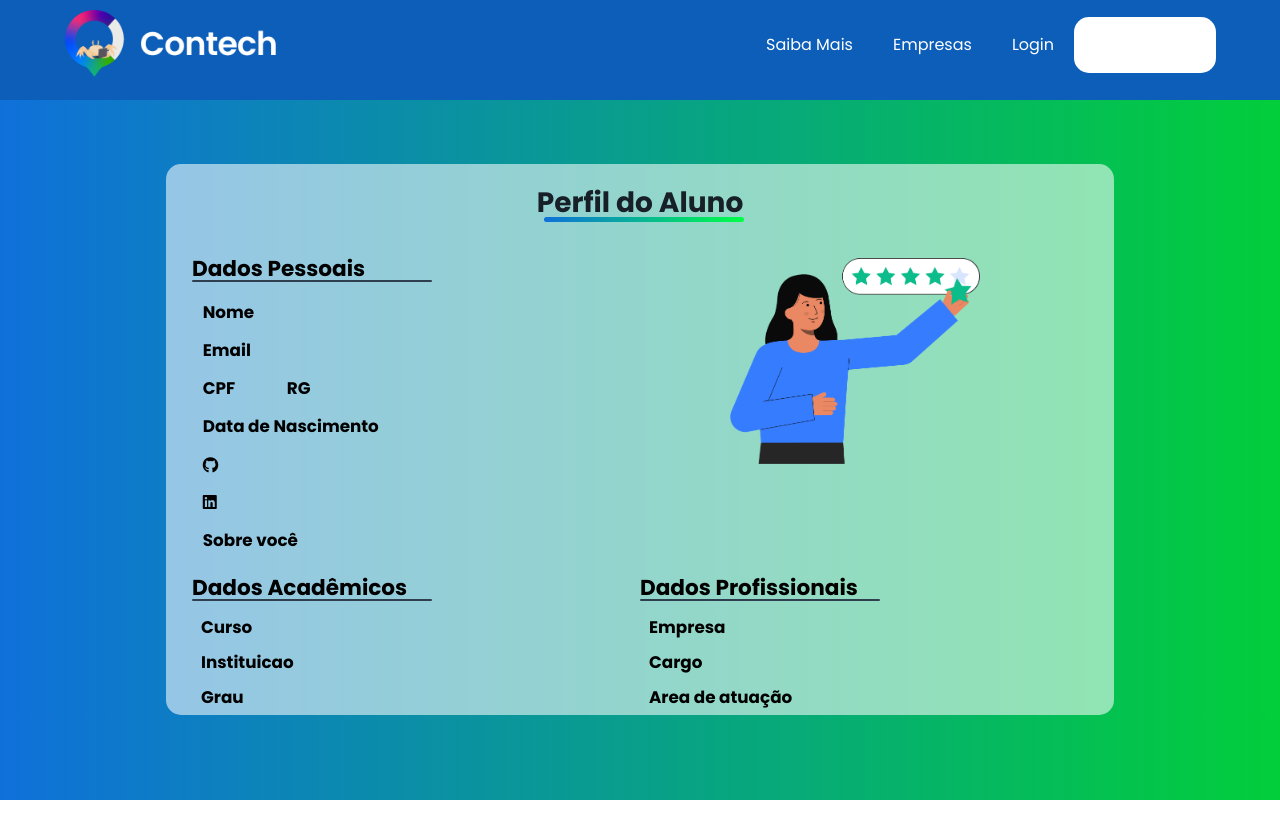
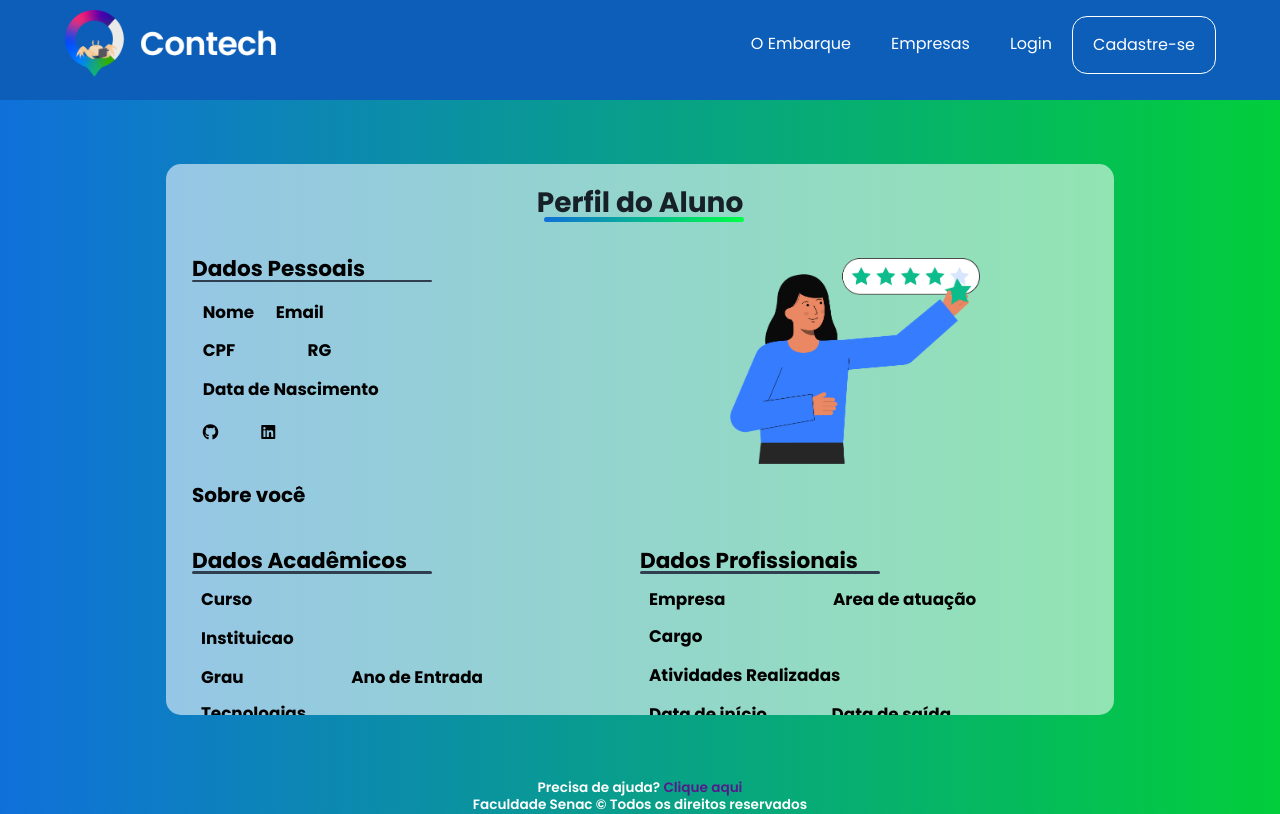
Before and after one commit to Andrevss/Contech, a plain HTML site: page Front-end/pages/tela6.html in a window 1280 px wide. Drawn offline with Linux system fonts and the light colour scheme; no server answers.

Commit message:
ajeitando detalhes finais no front-end

```diff
--- a/Front-end/css/tela2.css
+++ b/Front-end/css/tela2.css
@@ -129,7 +129,7 @@ body {
     flex-wrap: wrap;
     justify-content: space-between;
     align-items: center;
-    padding: 0 2rem 0 2rem;
+    padding: 0 1.8rem 0 2rem;
 }
 
 .form-inputs{
@@ -244,6 +244,10 @@ body {
     margin-top: 5%;
 }
 
+.form-footer a{
+    text-decoration: none;
+}
+
 @media(max-width: 1140) {
     .conteudoPrincipal-esquerda{
         display: none;
--- a/Front-end/css/tela3.css
+++ b/Front-end/css/tela3.css
@@ -179,6 +179,7 @@ body {
 .form-botoes button a{
     text-decoration: none;
     color: #fff;
+    font-weight: 600;
 }
 
 .form-botoes button[id="login"]{
@@ -230,3 +231,15 @@ body {
     padding-right: 42%;
     margin-bottom: 1%;
 }
+
+footer{
+    color: #fff;
+    margin-top: 5%;
+    display: flex;
+    font-size: 0.85rem;
+    flex-direction: column;
+    align-items: center;
+    justify-content: center;
+    line-height: 125%;
+    font-weight: 600;
+}
--- a/Front-end/css/tela5.css
+++ b/Front-end/css/tela5.css
@@ -101,11 +101,11 @@ body {
 }
 
 .instituicao{
-    width: 20%;
+    width: 27%;
 }
 
 .cpf{
-    width: 12%;
+    width: 10%;
 }
 
 .curso{
--- a/Front-end/css/tela6.css
+++ b/Front-end/css/tela6.css
@@ -48,8 +48,7 @@ body {
 }
 
 .cabecalhoPrincipal-nav-link-cadastre{
-    background-color: #fff;
-
+    border: 1px solid #fff;
     border-radius: 15px;
 }
 
@@ -111,13 +110,22 @@ img{
     width: 70%;
 }
 
+.flex{
+    display: flex;
+}
+
 .container h3{
     font-size: 1.35rem;
     padding-bottom: 2%;
     font-weight: bolder;
-
 }
 
+.container h4{
+    font-size: 0.80rem;
+    font-weight: 600;
+    color: #2D3748;
+    margin-top: 1%;
+}
 .container h3::after{
     content:'';
     display: block;
@@ -139,17 +147,41 @@ img{
     display: flex;
 }
 
-.inicio, .grau{
-    margin-right: 20%;
+.anoEntrada, .area{
+    margin-left: 20%;
+}
+
+.saida{
+    margin-left: 15%;
 }
 
 .cpf{
     margin-right: 10%;
 }
 
+.rg, .linkedin{
+    margin-left: 4%;
+}
+
 .perfil-P p, .perfil-FA p, .perfil-DP p{
     font-size: 1.05rem;
     font-weight: bold;
+}
+
+.sobre{
+    margin: 2% 0 2% 0;
+}
+
+.sobre p{
+    font-size: 1.25rem;
+    font-weight: bold;
+}
+
+.sobre h4{
+    font-size: 0.90rem;
+    font-weight: 600;
+    text-align: justify;
+
 }
 
 .perfil-dividido{
@@ -176,3 +208,19 @@ img{
 .padding{
     padding: 2%;
 }
+
+footer{
+    color: #fff;
+    margin-top: 5%;
+    display: flex;
+    font-size: 0.85rem;
+    flex-direction: column;
+    align-items: center;
+    justify-content: center;
+    line-height: 125%;
+    font-weight: 600;
+}
+
+footer a{
+    text-decoration: none;
+}
--- a/Front-end/pages/tela6.html
+++ b/Front-end/pages/tela6.html
@@ -15,7 +15,7 @@
                 <img src="../Img/Logo - white.png" alt="">
             </div>
             <nav class="cabecalhoPrincipal-nav">
-                <a class="cabecalhoPrincipal-nav-link" href="../pages/tela4.html">Saiba Mais</a>
+                <a class="cabecalhoPrincipal-nav-link" href="../pages/tela4.html">O Embarque</a>
                 <a class="cabecalhoPrincipal-nav-link" href="#">Empresas</a>
                 <a class="cabecalhoPrincipal-nav-link" href="/Front-end/pages/tela3.html">Login</a>
                 <a class="cabecalhoPrincipal-nav-link cabecalhoPrincipal-nav-link-cadastre" href="#">Cadastre-se</a>
@@ -30,6 +30,7 @@
             <div class="perfil">
                 <div class="perfil-P">
                     <h3>Dados Pessoais</h3>
+                    <div class="flex">
                         <div class="padding nome">
                             <p>Nome</p>
                             <h4 id="nome"></h4>
@@ -38,7 +39,8 @@
                             <p>Email</p>
                             <h4 id="email"></h4>
                         </div>
-                    <div class="padding dados-numeros">
+                    </div>
+                    <div class="padding flex">
                         <div class="cpf">
                             <p>CPF</p>
                             <h4 id="cpf"></h4>
@@ -52,6 +54,7 @@
                         <p>Data de Nascimento</p>
                         <h4 id="dataNasc"></h4>
                     </div>
+                    <div class="flex">
                         <div class="padding github">
                             <i class="fa-brands fa-github"></i>
                             <h4 id="github"></h4>
@@ -60,14 +63,15 @@
                             <i class="fa-brands fa-linkedin"></i>
                             <h4 id="linkedin"></h4>
                         </div>
-                    <div class="padding sobre">
-                        <p>Sobre você</p>
-                        <h4 id="sobre"></h4>
                     </div>
                 </div>
                 <div class="perfil-img">
                     <img src="../Img/Group 25.png">
                 </div>
+            </div>
+            <div class="sobre">
+                <p>Sobre você</p>
+                <h4 id="sobre"></h4>
             </div>
             <section class="perfil-dividido">
                 <div class="perfil-FA">
@@ -80,7 +84,7 @@
                         <p>Instituicao</p>
                         <h4 id="instituicao"></h4>
                     </div>
-                    <div class="paddinggrau-entrada">
+                    <div class="flex">
                         <div class="padding grau">
                             <p>Grau</p>
                             <h4 id="grau"></h4>
@@ -97,17 +101,19 @@
                 </div>
                 <div class="perfil-DP">
                     <h3>Dados Profissionais</h3>
+                    <div class="flex">
                         <div class="padding empresa">
                             <p>Empresa</p>
                             <h4 id="empresa"></h4>
                         </div>
+                        <div class="padding area">
+                            <p>Area de atuação</p>
+                            <h4 id="area"></h4>
+                        </div>
+                    </div>
                     <div class="padding cargo">
                         <p>Cargo</p>
                         <h4 id="cargo"></h4>
-                    </div>
-                    <div class="padding area">
-                        <p>Area de atuação</p>
-                        <h4 id="area"></h4>
                     </div>
                     <div class="padding atividades">
                         <p>Atividades Realizadas</p>
@@ -127,6 +133,10 @@
             </section>
         </div>
     </main>
+    <footer>
+        <p>Precisa de ajuda? <a href="">Clique aqui</a></p>
+        <p>Faculdade Senac © Todos os direitos reservados</p>
+    </footer>
     <script src="../scripts/scripts.js"></script>
 </body>
 </html>
--- a/style.css
+++ b/style.css
@@ -148,24 +148,15 @@ footer a{
 footer{
     font-family: 'Poppins';
     color: #fff;
+    font-size: 0.80rem;
+    font-weight: 600;
     margin-top: 5%;
     display: flex;
     flex-direction: column;
     align-items: center;
     justify-content: center;
     line-height: 125%;
-    font-weight: 600;
 }
-
-.footer-copyright{
-    display: flex;
-    flex-direction: column;
-    justify-content: center;
-    align-items: center;
-    padding-top: 5%;
-}
-
-
 
 
 @media(min-width: 769px){
```
Also changed, not shown: Front-end/pages/tela3.html (+6 -2 lines), Front-end/pages/tela5.html (+1 -1 lines), index.html (+4 -4 lines). Lines whose indentation alone changed are shown as unchanged.
